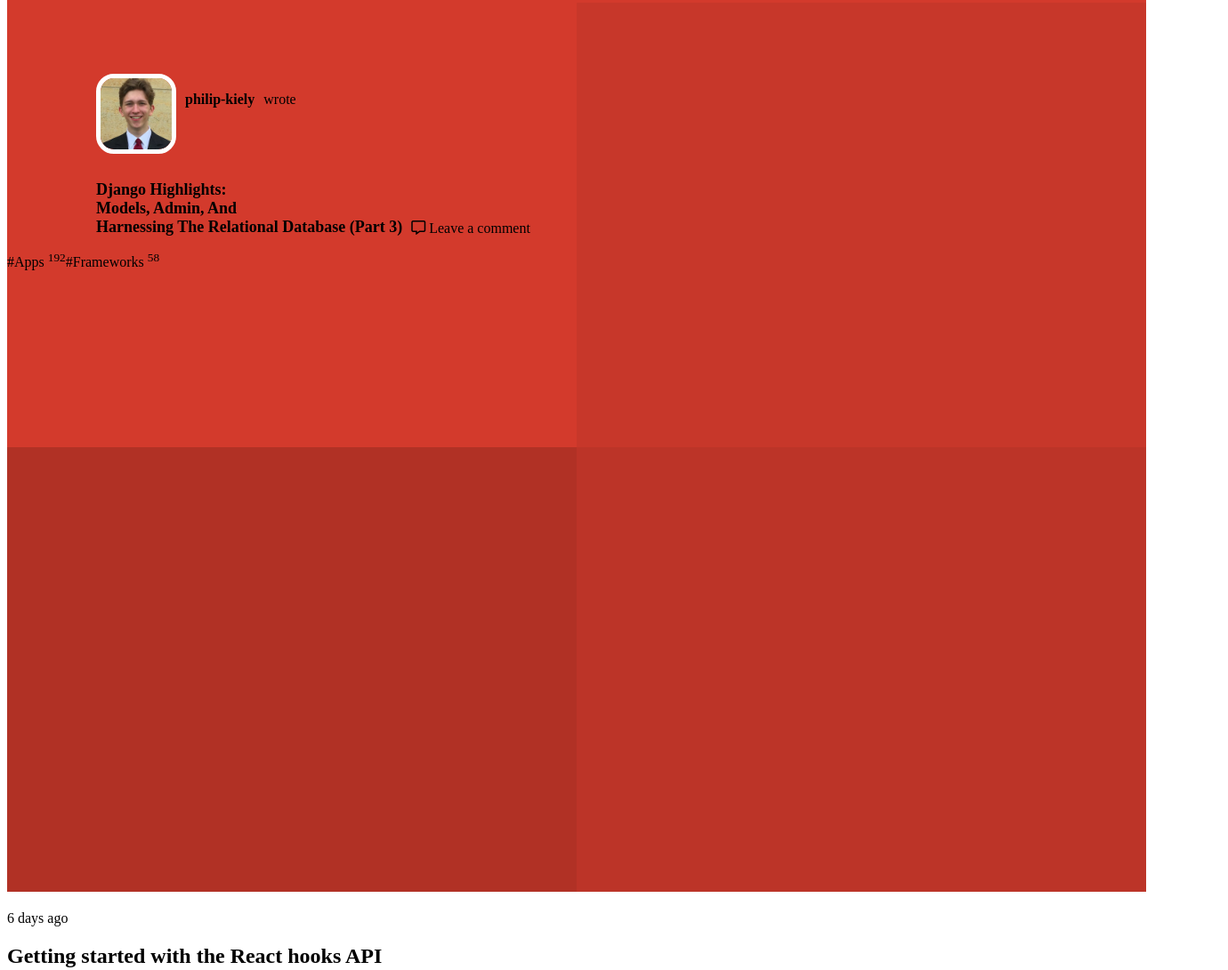
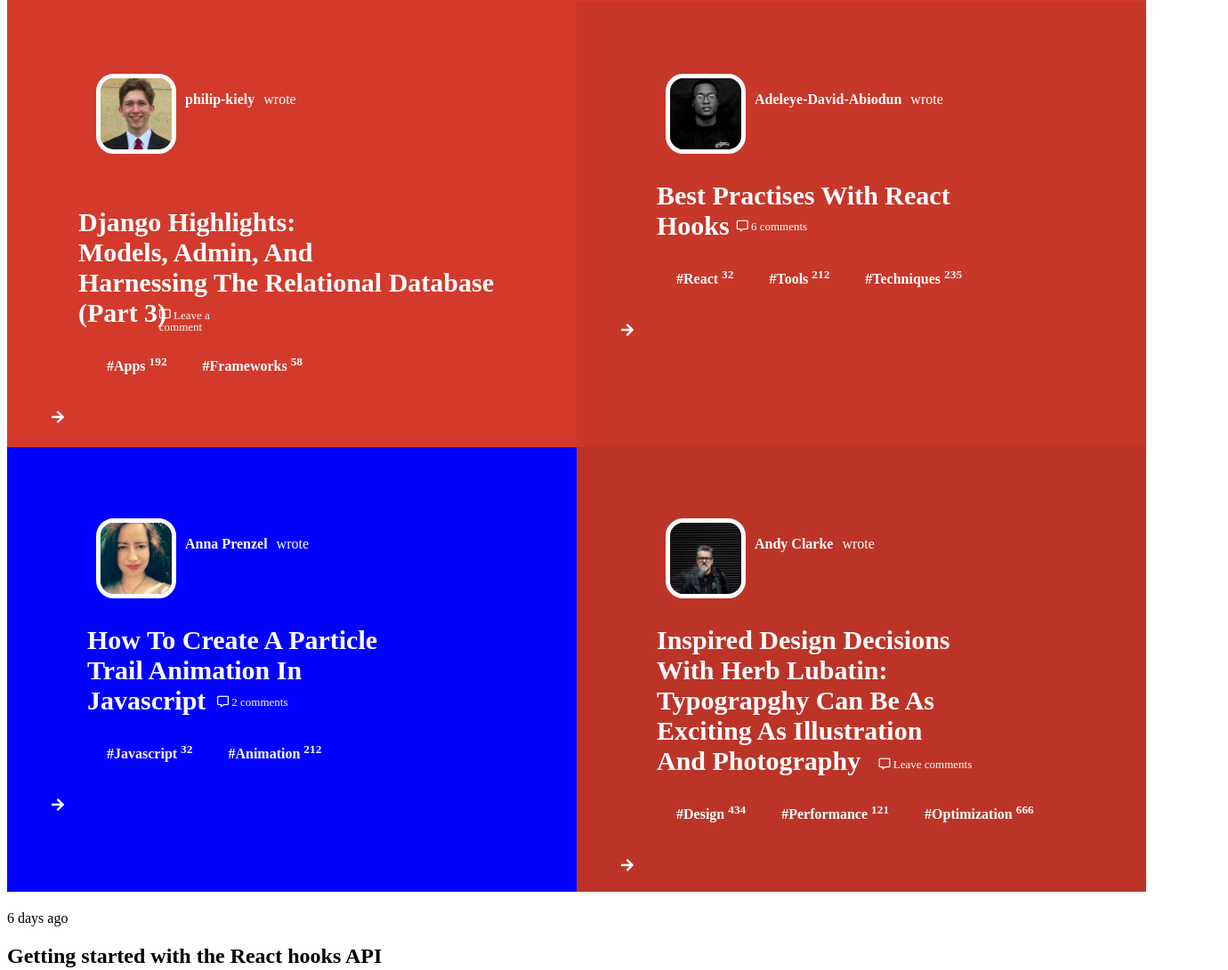
Before and after one commit to tGodson/Smah-Magazine-Heat-Map, a plain HTML site: page index.html in a window 1280 px wide. Shown: the part 127-1218 px from the top of the page at 89% size, 1380 px wide, since content can reach past the window. Drawn offline with Linux system fonts and the light colour scheme.

```diff
--- a/index.html
+++ b/index.html
@@ -1,20 +1,20 @@
 <!DOCTYPE html>
 <html lang="en" dir="ltr">
+
 <head>
   <meta charset="utf-8" />
   <meta name="viewport" content="width=device-width, initial-scale=1.0" />
   <meta http-equiv="X-UA-Compatible" content="ie=edge" />
   <link rel="stylesheet" href="./style.css" type="text/css" />
-    <link
-      rel="stylesheet"
-      href="https://use.fontawesome.com/releases/v5.8.1/css/all.css"
-      integrity="sha384-50oBUHEmvpQ+1lW4y57PTFmhCaXp0ML5d60M1M7uH2+nqUivzIebhndOJK28anvf"
-      crossorigin="anonymous"
-    />
+  <link rel="stylesheet" href="https://use.fontawesome.com/releases/v5.8.1/css/all.css"
+    integrity="sha384-50oBUHEmvpQ+1lW4y57PTFmhCaXp0ML5d60M1M7uH2+nqUivzIebhndOJK28anvf" crossorigin="anonymous" />
+
+  <link rel="stylesheet" href="https://cdnjs.cloudflare.com/ajax/libs/font-awesome/4.7.0/css/font-awesome.min.css" />
   <!-- <link rel="shortcut icon" href="./img/logo.ico"/> -->
 
   <title>Smash Magazine Heat Map</title>
 </head>
+
 <body>
   <div class="nav-bar">
     <div class="logo">
@@ -61,20 +61,109 @@
           <p class="grid_one_p">philip-kiely</p>
           <p class="grid_one_p1">wrote</p>
         </div>
-          <div>
-            <p class="grid_one_p2">
+        <div class="grid_one_p2">
+          <p>
             Django Highlights:<br />
             Models, Admin, And <br />
             Harnessing The Relational Database (Part 3)
           </p>
+          <div class="icon">
             <i class="far fa-comment-alt"> Leave a comment</i>
+          </div>
 
         </div>
-          <div class="grid_one_p3"><p>#Apps <sup>192</sup></p>   <p>#Frameworks <sup>58</sup></p></div>
+        <div class="grid-one-hash">
+          <p>#Apps <sup>192</sup></p>
+          <p>#Frameworks <sup>58</sup></p>
         </div>
-        <div class="grid-2"></div>
-        <div class="grid-3"></div>
-        <div class="grid-4"></div>
+
+        <div class="grid-one-arrow"> <i class="fas fa-arrow-right"></i></div>
+      </div>
+      <div class="grid-2">
+        <div>
+          <img src="images/adeneye-david-abiodun.jpg" alt="image" />
+          <p class="grid_one_p">Adeleye-David-Abiodun</p>
+          <p class="grid_one_p1">wrote</p>
+        </div>
+        <div class="grid_two_p2">
+          <p>
+            Best Practises With React<br />
+            Hooks
+          </p>
+          <div class="icon1"> <i class="far fa-comment-alt "> 6 comments</i> </div>
+        </div>
+
+
+
+        <div class="grid-two-hash">
+          <p>#React <sup>32</sup></p>
+          <p>#Tools <sup>212</sup></p>
+          <p>#Techniques <sup>235</sup></p>
+        </div>
+        <div class="grid-two-arrow"> <i class="fas fa-arrow-right"></i></div>
+      </div>
+
+      <div class="grid-3">
+        <div>
+          <img src="images/anna-prenzel.jpg" alt="image" />
+          <p class="grid_one_p">Anna Prenzel</p>
+          <p class="grid_one_p1">wrote</p>
+        </div>
+        <div class="grid_three_p2">
+          <p>
+            How To Create A Particle<br />
+
+            Trail Animation In<br>
+            Javascript
+          </p>
+          <div class="icon2"> <i class="far fa-comment-alt "> 2 comments</i> </div>
+        </div>
+
+        <div class="grid-three-hash">
+          <p>#Javascript <sup>32</sup></p>
+          <p>#Animation <sup>212</sup></p>
+
+        </div>
+
+        <div class="grid-three-arrow"> <i class="fas fa-arrow-right"></i></div>
+
+
+
+
+      </div>
+      <div class="grid-4">
+
+        <div>
+          <img src="images/andy-clarke.jpg" alt="image" />
+          <p class="grid_one_p">Andy Clarke</p>
+          <p class="grid_one_p1">wrote</p>
+        </div>
+        <div class="grid_four_p2">
+          <p>
+           Inspired Design Decisions<br />
+           With Herb Lubatin: <br>
+           Typograpghy Can Be As<br>
+           Exciting As Illustration<br>
+           And Photography
+          </p>
+          <div class="icon3"> <i class="far fa-comment-alt "> Leave comments</i> </div>
+        </div>
+
+        <div class="grid-four-hash">
+          <p>#Design <sup>434</sup></p>
+          <p>#Performance <sup>121</sup></p>
+          <p>#Optimization <sup>666</sup></p>
+
+        </div>
+
+        <div class="grid-four-arrow"> <i class="fas fa-arrow-right"></i></div>
+
+
+
+
+      </div>
+    </div>
+
     </div>
   </section>
   <section class="article-section">
@@ -90,11 +179,13 @@
                 <span>by <a>shedrack Akintayo</a></span>
               </header>
               <p>
-                                Lorem Ipsum is simply dummy text of the printing and typesetting industry.
-                                Lorem Ipsum has been the industry's standard dummy text ever since the 1500s,
-                                when an unknown printer took a galley of type and scrambled it to make a type specimen book.
-                                It has survived not only five centuries,
-                                but also the leap into electronic typesetting, remaining essentially unchanged.
+                Lorem Ipsum is simply dummy text of the printing and
+                typesetting industry. Lorem Ipsum has been the industry's
+                standard dummy text ever since the 1500s, when an unknown
+                printer took a galley of type and scrambled it to make a type
+                specimen book. It has survived not only five centuries, but
+                also the leap into electronic typesetting, remaining
+                essentially unchanged.
               </p>
             </article>
             <a href="">-></a>
@@ -107,11 +198,13 @@
                 <span>by <a>shedrack Akintayo</a></span>
               </header>
               <p>
-                              Lorem Ipsum is simply dummy text of the printing and typesetting industry.
-                              Lorem Ipsum has been the industry's standard dummy text ever since the 1500s,
-                              when an unknown printer took a galley of type and scrambled it to make a type specimen book.
-                              It has survived not only five centuries,
-                              but also the leap into electronic typesetting, remaining essentially unchanged.
+                Lorem Ipsum is simply dummy text of the printing and
+                typesetting industry. Lorem Ipsum has been the industry's
+                standard dummy text ever since the 1500s, when an unknown
+                printer took a galley of type and scrambled it to make a type
+                specimen book. It has survived not only five centuries, but
+                also the leap into electronic typesetting, remaining
+                essentially unchanged.
               </p>
             </article>
             <a href="">-></a>
@@ -124,11 +217,13 @@
                 <span>by <a>shedrack Akintayo</a></span>
               </header>
               <p>
-                              Lorem Ipsum is simply dummy text of the printing and typesetting industry.
-                              Lorem Ipsum has been the industry's standard dummy text ever since the 1500s,
-                              when an unknown printer took a galley of type and scrambled it to make a type specimen book.
-                              It has survived not only five centuries,
-                              but also the leap into electronic typesetting, remaining essentially unchanged.
+                Lorem Ipsum is simply dummy text of the printing and
+                typesetting industry. Lorem Ipsum has been the industry's
+                standard dummy text ever since the 1500s, when an unknown
+                printer took a galley of type and scrambled it to make a type
+                specimen book. It has survived not only five centuries, but
+                also the leap into electronic typesetting, remaining
+                essentially unchanged.
               </p>
             </article>
             <a href="">-></a>
@@ -136,20 +231,20 @@
           <div class="article">
             <div>
               <a>
-                                <img src="#" alt="meow"/>
+                <img src="#" alt="meow" />
               </a>
               <div class="meow-content">
                 <h1><a>1.251 smashing members</a></h1>
                 <p>
-                                    It is a long established fact that a reader will be distracted by the readable
-                                    content of a page when looking at its layout. The point of using
-                                    Lorem Ipsum is that it has a more-or-less normal distribution of letters,
-                                    as opposed to using 'Content here,
+                  It is a long established fact that a reader will be
+                  distracted by the readable content of a page when looking at
+                  its layout. The point of using Lorem Ipsum is that it has a
+                  more-or-less normal distribution of letters, as opposed to
+                  using 'Content here,
                 </p>
                 <button><a>Explore features</a></button>
                 <small>Already have an account?<a>Sign In</a></small>
               </div>
-
             </div>
           </div>
           <div class="article">
@@ -160,11 +255,13 @@
                 <span>by <a>shedrack Akintayo</a></span>
               </header>
               <p>
-                              Lorem Ipsum is simply dummy text of the printing and typesetting industry.
-                              Lorem Ipsum has been the industry's standard dummy text ever since the 1500s,
-                              when an unknown printer took a galley of type and scrambled it to make a type specimen book.
-                              It has survived not only five centuries,
-                              but also the leap into electronic typesetting, remaining essentially unchanged.
+                Lorem Ipsum is simply dummy text of the printing and
+                typesetting industry. Lorem Ipsum has been the industry's
+                standard dummy text ever since the 1500s, when an unknown
+                printer took a galley of type and scrambled it to make a type
+                specimen book. It has survived not only five centuries, but
+                also the leap into electronic typesetting, remaining
+                essentially unchanged.
               </p>
             </article>
             <a href="">-></a>
@@ -177,11 +274,13 @@
                 <span>by <a>shedrack Akintayo</a></span>
               </header>
               <p>
-                              Lorem Ipsum is simply dummy text of the printing and typesetting industry.
-                              Lorem Ipsum has been the industry's standard dummy text ever since the 1500s,
-                              when an unknown printer took a galley of type and scrambled it to make a type specimen book.
-                              It has survived not only five centuries,
-                              but also the leap into electronic typesetting, remaining essentially unchanged.
+                Lorem Ipsum is simply dummy text of the printing and
+                typesetting industry. Lorem Ipsum has been the industry's
+                standard dummy text ever since the 1500s, when an unknown
+                printer took a galley of type and scrambled it to make a type
+                specimen book. It has survived not only five centuries, but
+                also the leap into electronic typesetting, remaining
+                essentially unchanged.
               </p>
             </article>
             <a href="">-></a>
@@ -194,11 +293,13 @@
                 <span>by <a>shedrack Akintayo</a></span>
               </header>
               <p>
-                              Lorem Ipsum is simply dummy text of the printing and typesetting industry.
-                              Lorem Ipsum has been the industry's standard dummy text ever since the 1500s,
-                              when an unknown printer took a galley of type and scrambled it to make a type specimen book.
-                              It has survived not only five centuries,
-                              but also the leap into electronic typesetting, remaining essentially unchanged.
+                Lorem Ipsum is simply dummy text of the printing and
+                typesetting industry. Lorem Ipsum has been the industry's
+                standard dummy text ever since the 1500s, when an unknown
+                printer took a galley of type and scrambled it to make a type
+                specimen book. It has survived not only five centuries, but
+                also the leap into electronic typesetting, remaining
+                essentially unchanged.
               </p>
             </article>
             <a href="">-></a>
@@ -211,11 +312,13 @@
                 <span>by <a>shedrack Akintayo</a></span>
               </header>
               <p>
-                              Lorem Ipsum is simply dummy text of the printing and typesetting industry.
-                              Lorem Ipsum has been the industry's standard dummy text ever since the 1500s,
-                              when an unknown printer took a galley of type and scrambled it to make a type specimen book.
-                              It has survived not only five centuries,
-                              but also the leap into electronic typesetting, remaining essentially unchanged.
+                Lorem Ipsum is simply dummy text of the printing and
+                typesetting industry. Lorem Ipsum has been the industry's
+                standard dummy text ever since the 1500s, when an unknown
+                printer took a galley of type and scrambled it to make a type
+                specimen book. It has survived not only five centuries, but
+                also the leap into electronic typesetting, remaining
+                essentially unchanged.
               </p>
             </article>
             <a href="">-></a>
@@ -223,28 +326,27 @@
           <div class="article">
             <div>
               <a>
-                                <img src="#" alt="meow"/>
+                <img src="#" alt="meow" />
               </a>
               <div class="meow-content">
                 <h1><a>1.251 smashing members</a></h1>
                 <p>
-                                    It is a long established fact that a reader will be distracted by the readable
-                                    content of a page when looking at its layout. The point of using
-                                    Lorem Ipsum is that it has a more-or-less normal distribution of letters,
-                                    as opposed to using 'Content here,
+                  It is a long established fact that a reader will be
+                  distracted by the readable content of a page when looking at
+                  its layout. The point of using Lorem Ipsum is that it has a
+                  more-or-less normal distribution of letters, as opposed to
+                  using 'Content here,
                 </p>
                 <button><a>Explore features</a></button>
                 <small>Already have an account?<a>Sign In</a></small>
               </div>
-
             </div>
           </div>
           <div>SEE ALL LATEST ARTICLE</div>
-
         </div>
       </div>
     </div>
   </section>
+</body>
 
-  </body>
 </html>
--- a/style.css
+++ b/style.css
@@ -56,12 +56,11 @@ body {
   cursor: pointer;
 }
 
-
 .nav-bar p {
   font-weight: normal;
 }
 
-.topics a{
+.topics a {
   text-decoration: none;
   color: white;
 }
@@ -69,17 +68,15 @@ color: white;
   padding: 12px;
 }
 
-
-
 .section-1 {
   display: grid;
   grid-template-columns: 50% 50%;
   grid-template-rows: 500px 500px;
+  color: white;
 }
 
 .grid-1 {
   background-color: #d33a2c;
-
 }
 
 .grid-2 {
@@ -87,45 +84,185 @@ color: white;
 }
 
 .grid-3 {
-  background-color: #b13125;
+  background-color: blue;
 }
 
 .grid-4 {
   background-color: #bc3428;
 }
 
-.grid-1 div{
+.grid-1 div {
   display: flex;
-
 }
 
-.grid-1 img{
+.grid-1 img {
   width: 80px;
   border-radius: 20px;
   border: 5px solid white;
   margin: 80px 0 0 100px;
 }
 
-.grid_one_p{
+.grid_one_p {
   margin: 100px 0 0 10px;
   font-weight: bold;
 }
 
-.grid_one_p1{
+.grid_one_p1 {
   margin: 100px 0 0 10px;
 }
 
-.grid_one_p2{
-    margin: 30px 0 0 100px;
-    font-size: large;
+.grid_one_p2 {
+  display: flex;
+  margin: 30px 0 0 80px;
+  font-size: 30px;
+  font-weight: bold;
+  justify-content: space-around;
+}
+
+.icon {
+  font-size: small;
+  position: relative;
+  top: 145px;
+  right: 380px;
+}
+
+.grid-one-hash {
+  position: relative;
+  bottom: 20px;
+  left: 92px;
   font-weight: bold;
 }
 
-.fa-comment-alt{
-margin-top: 75px;
-margin-left: 10px;
+.grid-one-hash p {
+  margin: 20px;
 }
 
-.grid_one_p3{
+.grid-one-arrow {
+  position: relative;
+  left: 50px;
+}
+
+.grid-2 div {
+  display: flex;
+}
+
+.grid-2 img {
+  width: 80px;
+  border-radius: 20px;
+  border: 5px solid white;
+  margin: 80px 0 0 100px;
+}
+
+.grid_two_p2 {
+  display: flex;
+
+  font-size: 30px;
+  font-weight: bold;
+  margin-left: 90px;
+}
+
+.grid-two-hash {
+  position: relative;
+  bottom: 20px;
+  left: 92px;
+  font-weight: bold;
+}
+
+.grid-two-hash p {
+  margin: 20px;
+}
+
+.icon1 {
+  font-size: small;
+  position: relative;
+  top: 75px;
+  right: 240px;
+}
+
+.grid-two-arrow {
+  position: relative;
+  left: 50px;
+}
+
+.grid-3 div {
+  display: flex;
+}
+
+.grid-3 img {
+  width: 80px;
+  border-radius: 20px;
+  border: 5px solid white;
+  margin: 80px 0 0 100px;
+}
+
+.grid_three_p2 {
+  display: flex;
+  font-size: 30px;
+  font-weight: bold;
+  margin-left: 90px;
+}
+
+.grid-three-hash {
+  position: relative;
+  bottom: 20px;
+  left: 92px;
+  font-weight: bold;
+}
+
+.grid-three-hash p {
+  margin: 20px;
+}
+
+.icon2 {
+  font-size: small;
+  position: relative;
+  top: 110px;
+  right: 180px;
 
 }
+
+.grid-three-arrow {
+  position: relative;
+  left: 50px;
+}
+
+.grid-4 div {
+  display: flex;
+}
+.grid-4 img {
+  width: 80px;
+  border-radius: 20px;
+  border: 5px solid white;
+  margin: 80px 0 0 100px;
+}
+
+.grid_four_p2 {
+  display: flex;
+  font-size: 30px;
+  font-weight: bold;
+  margin-left: 90px;
+}
+
+.grid-four-hash {
+  position: relative;
+  bottom: 20px;
+  left: 92px;
+  font-weight: bold;
+}
+
+.grid-four-hash p {
+  margin: 20px;
+}
+
+.icon3 {
+  font-size: small;
+  position: relative;
+  top: 180px;
+  right: 80px;
+
+}
+
+.grid-four-arrow {
+  position: relative;
+  left: 50px;
+}
```
Also changed, not shown: images/adeneye-david-abiodun.jpg (added), images/andy-clarke.jpg (added), images/anna-prenzel.jpg (added). Lines whose indentation alone changed are shown as unchanged.
